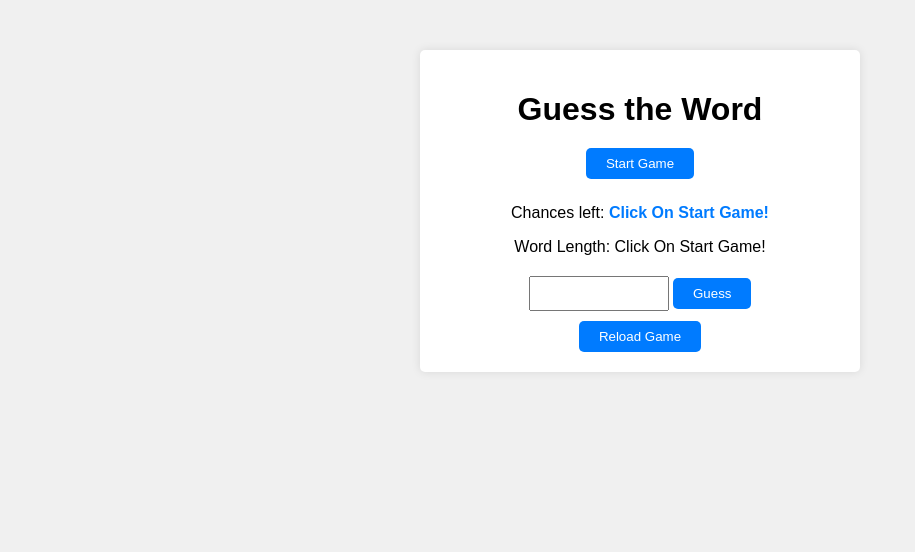
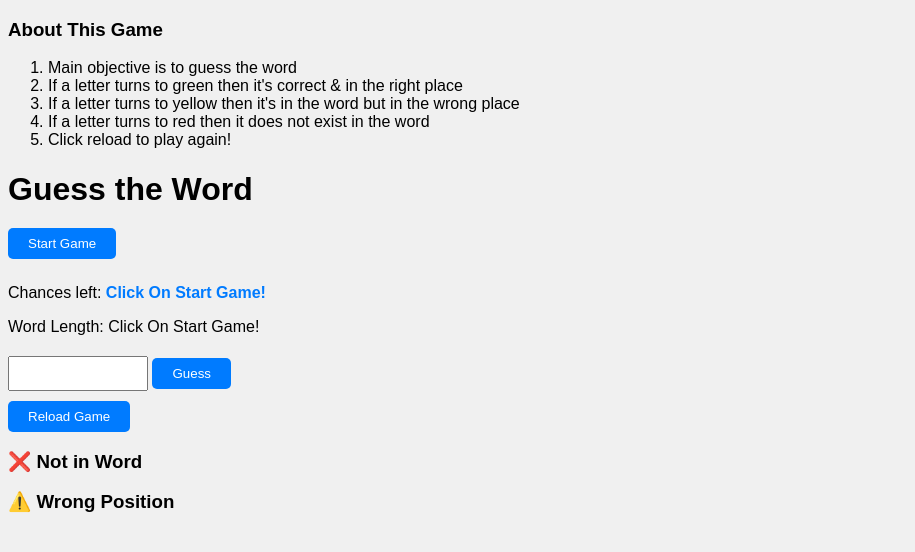
Before and after one commit to AnmolPandey009/Wordle, a website: page index.html in a window 1280 px wide. Shown: the whole page, without its empty margins (0-915 px from the left). Drawn offline with nearby package versions, Linux system fonts and the light colour scheme.

Commit message:
Update index.html

```diff
--- a/index.html
+++ b/index.html
@@ -21,8 +21,19 @@
         <source src="https://cdn.codechef.com/Learning/endfailsound.mp3" type="audio/mpeg">
         Your browser does not support the audio element.
     </audio>
+  <div id="mainContainer">
+    <div class="leftContainer">
+      <h3>About This Game</h3>
+      <ol id="ruleslist">
+        <li>Main objective is to guess the word</li>
+        <li>If a letter turns to <span id="greenLetter">green</span> then it's correct & in the right place</li>
+        <li>If a letter turns to <span id="yellowLetter">yellow</span> then it's in the word but in the wrong place</li>
+        <li>If a letter turns to <span id="redLetter">red</span> then it does not exist in the word</li>
+        <li>Click reload to play again!</li>
+      </ol>
+    </div>
 
-    <div class="container">
+    <div class="centerContainer">
       <h1>Guess the Word</h1>
       <button id="start-button">Start Game</button>
       <div id="word-container"></div>
@@ -33,11 +44,27 @@
         <ul id="history-list"></ul>
       </div>
       <form id="guess-form">
-            <input type="text" id="guess-input" required>
+        <input type="text" id="guess-input" required />
         <button id="submitButton" type="submit">Guess</button>
       </form>
       <button id="reload-button">Reload Game</button>
     </div>
+
+    <div class="rightContainer">
+      <div id="letter-hints">
+        <div>
+          <h3>❌ Not in Word</h3>
+          <div id="notInWordContainer" class="letter-bar"></div>
+        </div>
+        <div>
+          <h3>⚠️ Wrong Position</h3>
+          <div id="wrongPositionContainer" class="letter-bar"></div>
+        </div>
+      </div>
+    </div>
+
+  </div>
+
     <script src="https://code.jquery.com/jquery-3.6.0.min.js"></script>
     <script src="wordle.js"></script>
 </body>
```
Lines whose indentation alone changed are shown as unchanged.
